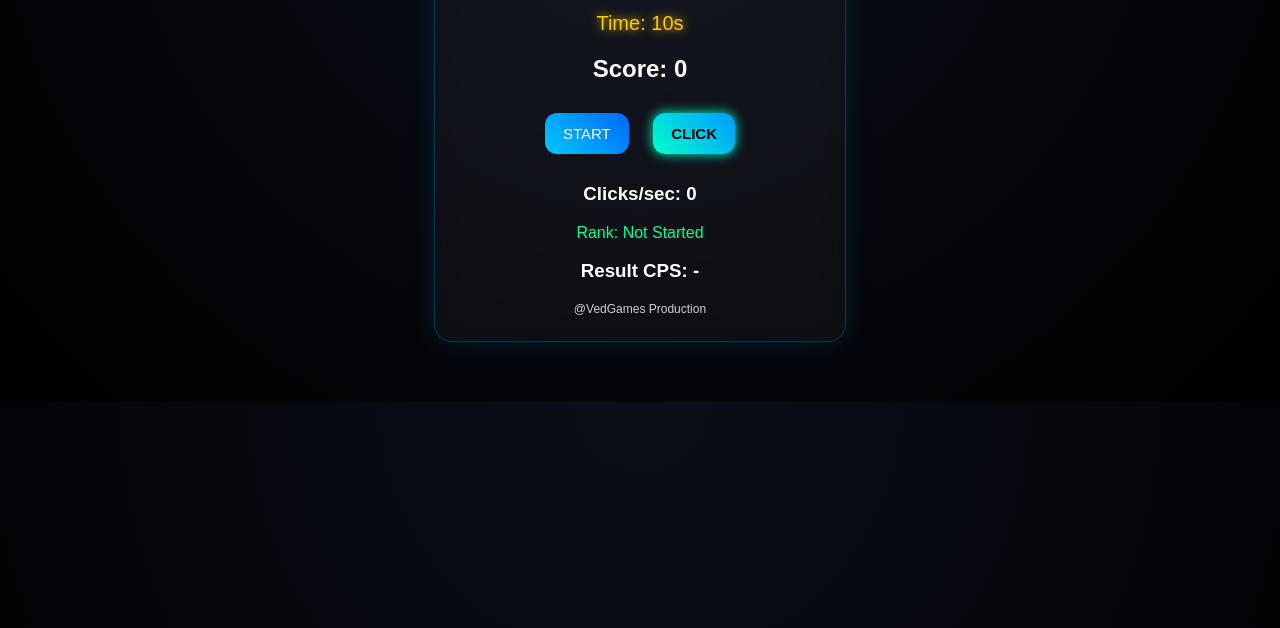
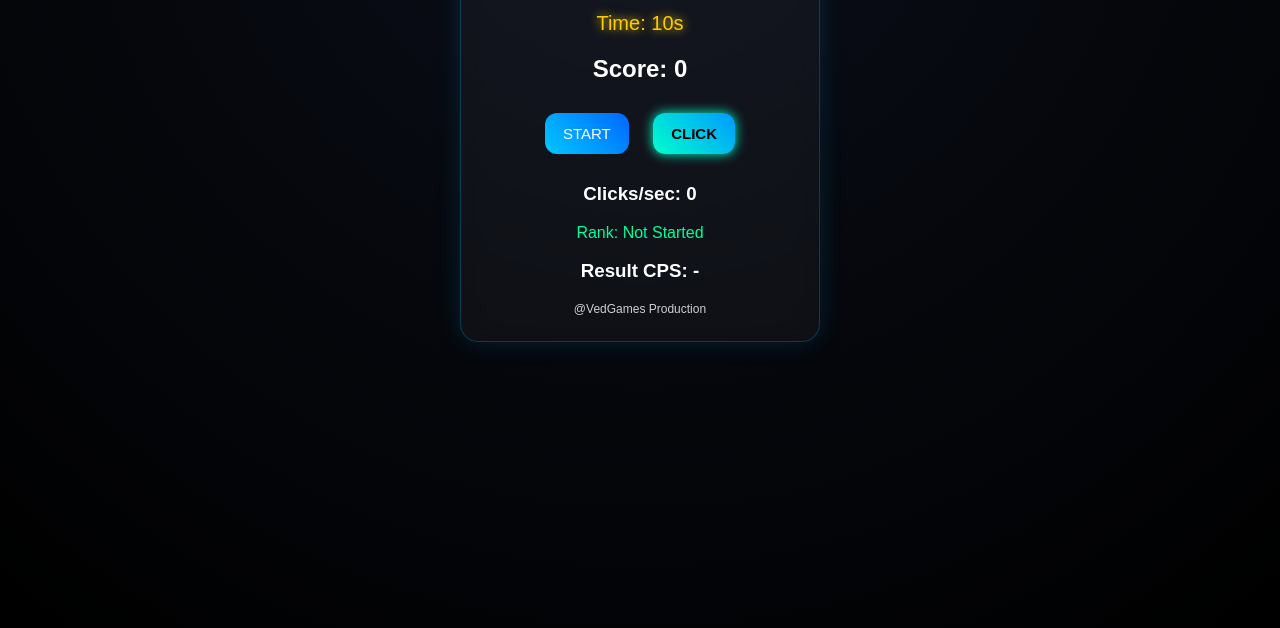
Before and after one commit to devtiwari-bit/Clicker-Game, a plain HTML site: page index.html in a window 1280 px wide. Shown: the part 172-800 px from the top of the page. Drawn offline with Linux system fonts and the light colour scheme.

Commit message:
Update index.html

```diff
--- a/index.html
+++ b/index.html
@@ -3,35 +3,43 @@
 <head>
 <meta name="google-site-verification" content="lWj1SJEMwzx8-Du4kVNx6Q-MwCpx8_rDB4k-ImuEpmU" />
 <meta charset="UTF-8">
-<meta name="viewport" content="width=device-width, initial-scale=1.0">
+<meta name="viewport" content="width=device-width, initial-scale=1.0, maximum-scale=1.0, user-scalable=no">
+
 <title>Clicker Arena -Ved Games Production</title>
 <link rel="icon" type="image/png" href="favicon.png">
+
 <meta name="description" content="Play Clicker Arena Game online free by Ved Games Production. Don't Stop!">
 
-<!-- Open Graph (WhatsApp / Instagram / Facebook preview) -->
 <meta property="og:title" content="Clicker Arena - Ved Games Production">
 <meta property="og:description" content="Play Clicker Arena online free. Simple and addictive browser game.">
 <meta property="og:image" content="https://devtiwari-bit.github.io/Clicker-Arena/preview.png">
 <meta property="og:url" content="https://devtiwari-bit.github.io/Clicker-Arena/">
 <meta property="og:type" content="website">
 
-<!-- Twitter preview (also works sometimes for sharing apps) -->
 <meta name="twitter:card" content="summary_large_image">
 <meta name="twitter:title" content="Clicker Arena - Ved Games Production">
 <meta name="twitter:description" content="Play Clicker Arena Game online free browser game.">
 <meta name="twitter:image" content="https://devtiwari-bit.github.io/Clicker-Arena/preview.png">
+
 <style>
-body{
+
+/* FIX MOBILE SCALING */
+html, body {
+  width:100%;
+  height:100%;
   margin:0;
+  padding:0;
+  overflow-x:hidden;
   font-family:Arial;
   background:radial-gradient(circle at top,#0b0f1a,#000);
   color:white;
   text-align:center;
 }
 
-/* MAIN CARD */
+/* MAIN CARD RESPONSIVE FIX */
 .box{
-  width:360px;
+  width:90%;
+  max-width:360px;
   margin:60px auto;
   padding:25px;
   border-radius:18px;
@@ -39,6 +47,7 @@ body{
   border:1px solid rgba(0,180,255,0.25);
   box-shadow:0 0 25px rgba(0,180,255,0.15);
   backdrop-filter:blur(10px);
+  box-sizing:border-box;
 }
 
 /* TITLE */
@@ -119,6 +128,7 @@ button:active{
   color:white;
   opacity:0.8;
 }
+
 </style>
 </head>
 
@@ -148,6 +158,7 @@ button:active{
 </div>
 
 <script>
+
 let score=0;
 let time=10;
 let clicks=0;
@@ -233,6 +244,7 @@ function getRank(cps){
   if(cps<8) return "🔥 Hardcore";
   return "👑 Legend";
 }
+
 </script>
 
 </body>
```
